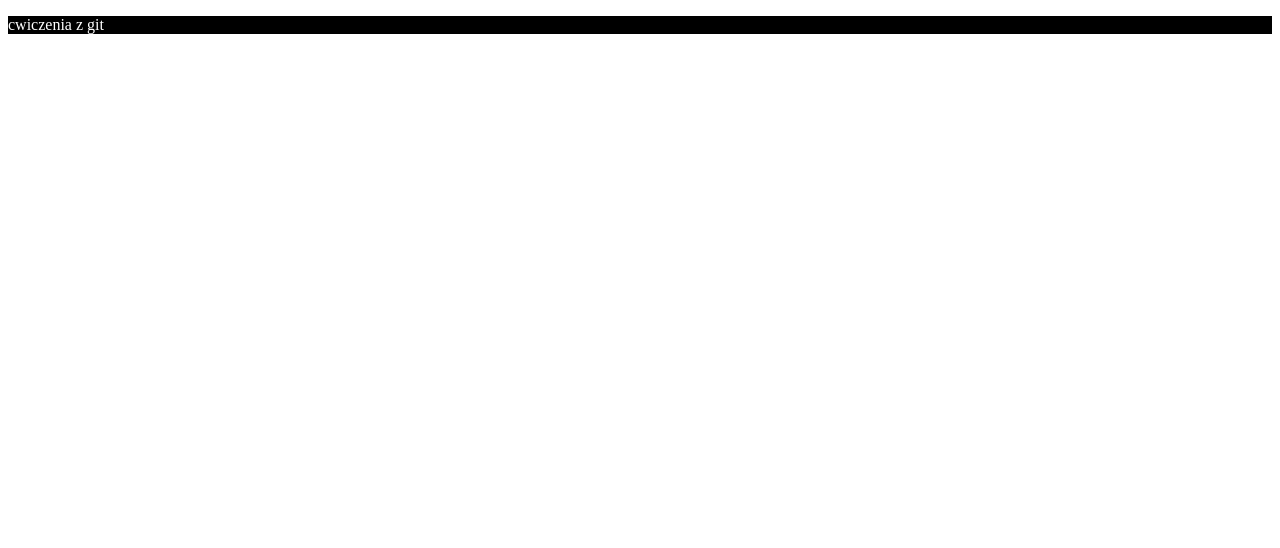
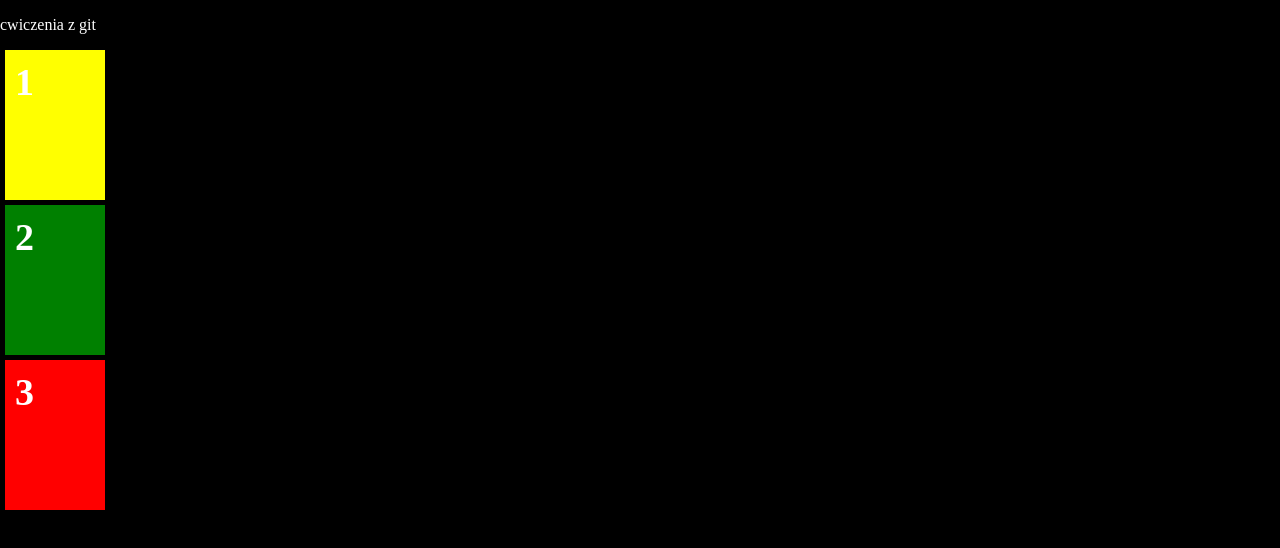
Before and after one commit to agzamow/git1, a plain HTML site: page index.html in a window 1280 px wide. Drawn offline with Linux system fonts and the light colour scheme.

Commit message:
new elements with numbers added

```diff
--- a/index.html
+++ b/index.html
@@ -9,5 +9,14 @@
 </head>
 <body>
     <p>cwiczenia z git</p>
+    <div class="card">
+        <span class="card_number"></span>
+    </div>
+    <div class="card">
+        <span class="card_number"></span>
+    </div>
+    <div class="card">
+        <span class="card_number"></span>
+    </div>
 </body>
 </html>
--- a/style.css
+++ b/style.css
@@ -1,4 +1,38 @@
-p {
-    background-color: black;
+* {
+    box-sizing: border-box;
+}
+
+body {
+    background: black;
     color: white;
+    width: 100vh;
+    height: 100vh;
+    padding: 0;
+    margin: 0;
+    counter-reset: card;
 }
+
+.card {
+    counter-increment: card_number
+}
+
+.card_number::before {
+    font-weight: bold;
+    font-size: 38px;
+    content: counter(card_number);
+}
+
+.card{
+    width: 100px;
+    height: 150px;
+    background: red;
+    padding: 10px;
+    margin: 5px;
+}
+
+.card:nth-child(2){
+    background: yellow;
+}
+.card:nth-child(3){
+    background: green;
+}
```
